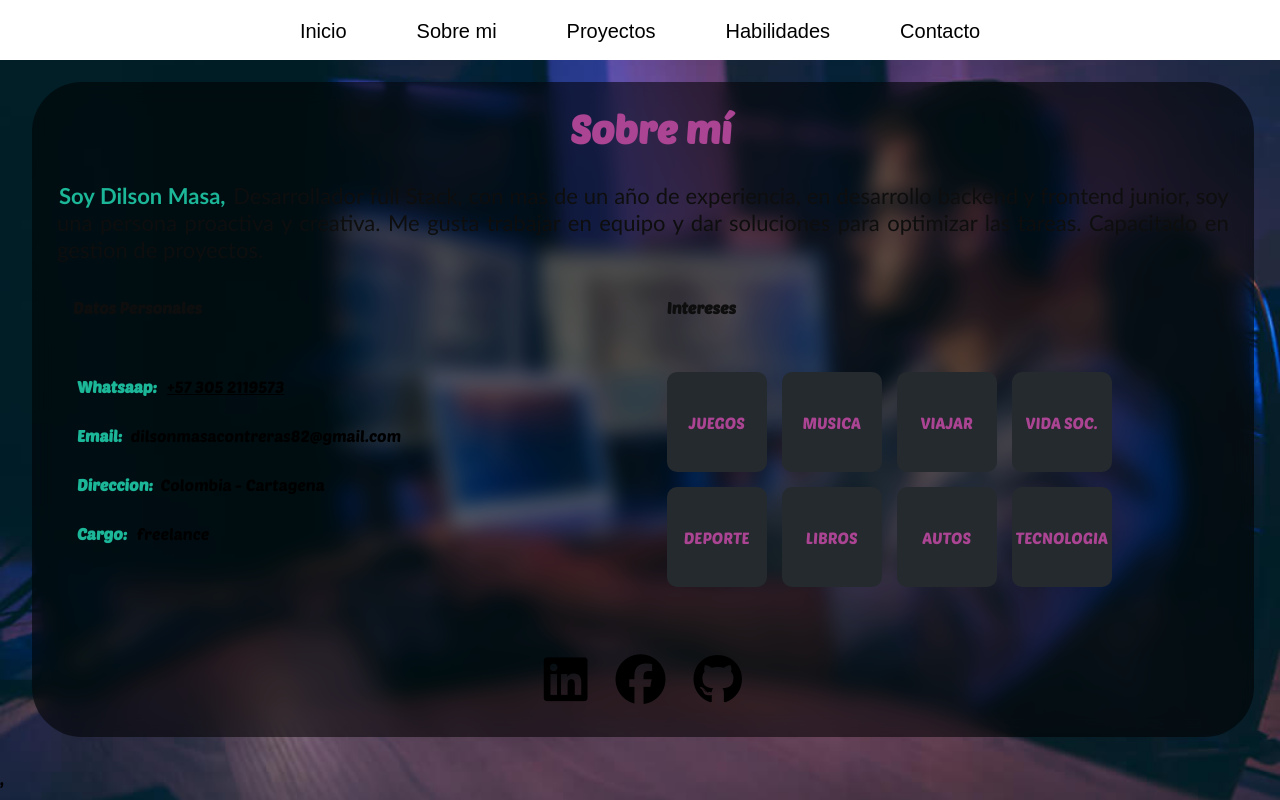
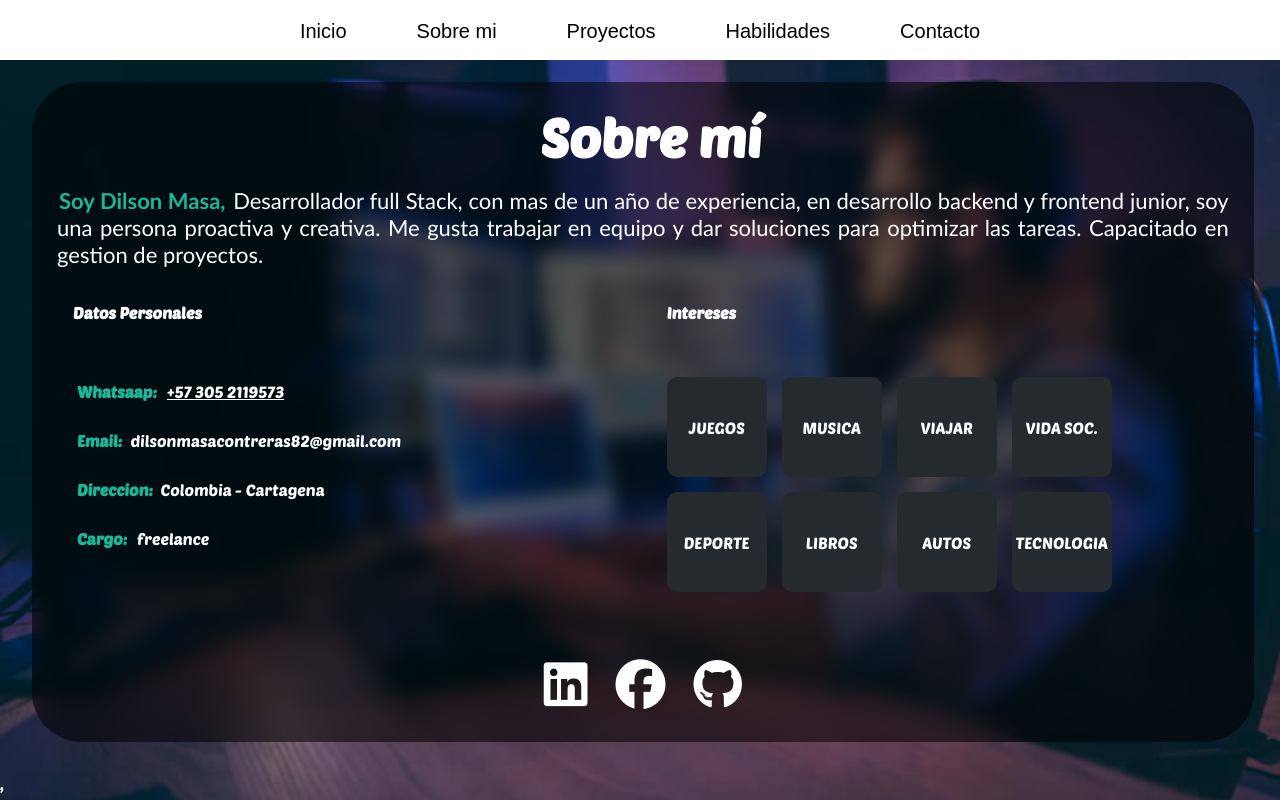
Before and after one commit to Dilson2022/Portafolio-Dilson-Masa, a React (Vite) app: page /sobremi in a window 1280 px wide. Built offline with nearby package versions, Linux system fonts and the light colour scheme.

Commit message:
contacto

```diff
--- a/src/Components/Contacto/Contacto.css
+++ b/src/Components/Contacto/Contacto.css
@@ -21,6 +21,7 @@
     margin-top: 10px;
     padding-left: 10px;
     margin-bottom: 20px;
+    color: black;
   }
 
 
@@ -36,10 +37,12 @@
     padding-left: 10px;
     margin-bottom: 20px;
     padding-top: 15px;
+    color: black;
   }
 
 
   label{
+    color: black;
     display: block;
     float: center;
   }
--- a/src/Components/Home/Home.css
+++ b/src/Components/Home/Home.css
@@ -81,6 +81,7 @@ h2{
 }
 
 .status{
+  color: white;
   font-size: 1rem;
   margin: 0px 0px -100px 0px;
   display: flex;
--- a/src/Components/Proyectos/Proyectos.css
+++ b/src/Components/Proyectos/Proyectos.css
@@ -61,10 +61,12 @@
   justify-content: center;
   margin: 8px;
   padding: 5px;
+  color: white;
 }
 
 .parrafo1,
 .parrafo2 {
+  color: white;
   margin: auto;
 }
 
--- a/src/Components/Sobremi/Sobremi.css
+++ b/src/Components/Sobremi/Sobremi.css
@@ -25,7 +25,8 @@
   /* z-index: 1; */
 }
 
-h1 {
+.nombre {
+  color: white;
   width: 100%;
   margin: 0 auto;
   display: flex;
@@ -53,6 +54,12 @@ h1 {
   font-size: 22px;
   font-family: "Gill Sans", "Gill Sans MT", Calibri, "Trebuchet MS", sans-serif;
 }
+.sobre-mi{
+  color: white;
+}
+.titulo-interes{
+  color: white;
+}
 
 .fila {
   display: flex;
@@ -67,6 +74,7 @@ h1 {
 }
 
 h3 {
+  color: white;
   font-size: 28px;
   margin-bottom: 25px;
 }
@@ -90,8 +98,12 @@ strong {
 }
 
 .contenedor-intereses {
+
   display: flex;
   flex-wrap: wrap;
+}
+.interese, .dato-personal{
+color: white;
 }
 
 .intereses {
@@ -108,7 +120,9 @@ strong {
 }
 
 .intereses:hover {
+  color: white;
   background-color: #1CB698;
+
 }
 
 .redes {
--- a/src/Components/Sobremi/Sobremi.jsx
+++ b/src/Components/Sobremi/Sobremi.jsx
@@ -9,7 +9,7 @@ function Sobremi() {
       {/* <NavBar /> */}
 
       <div className="Padre">
-        <h1>Sobre mí</h1>
+        <h1 className="nombre">Sobre mí</h1>
         <div className="seccion">
           <p className="sobre-mi"><span className="yosoy">Soy Dilson Masa, </span>Desarrollador full Stack, con mas de un año de experiencia,
           en desarrollo backend y frontend junior, soy una persona proactiva y creativa.
@@ -28,31 +28,31 @@ function Sobremi() {
 
           </div>
           <div className="col columna-d">
-            <h3>Intereses</h3>
+            <h3 className="interese">Intereses</h3>
             <div className="contenedor-intereses">
               <div className="intereses">
-                <span>JUEGOS</span>
+                <span className="titulo-interes">JUEGOS</span>
               </div>
               <div className="intereses">
-                <span>MUSICA</span>
+                <span className="titulo-interes">MUSICA</span>
               </div>
               <div className="intereses">
-                <span>VIAJAR</span>
+                <span className="titulo-interes">VIAJAR</span>
               </div>
               <div className="intereses">
-                <span>VIDA SOC.</span>
+                <span className="titulo-interes">VIDA SOC.</span>
               </div>
               <div className="intereses">
-                <span>DEPORTE</span>
+                <span className="titulo-interes">DEPORTE</span>
               </div>
               <div className="intereses">
-                <span>LIBROS</span>
+                <span className="titulo-interes">LIBROS</span>
               </div>
               <div className="intereses">
-                <span>AUTOS</span>
+                <span className="titulo-interes">AUTOS</span>
               </div>
               <div className="intereses">
-                <span>TECNOLOGIA</span>
+                <span className="titulo-interes">TECNOLOGIA</span>
               </div>
             </div>
           </div>
--- a/src/index.css
+++ b/src/index.css
@@ -19,10 +19,11 @@ body {
   position: relative;
   font-family: 'PoetsenOne-Regular', sans-serif;
 
+
 }
 
 *{
   margin: 0;
   padding: 0;
-  color: black;
+  color: white;
 }
```
